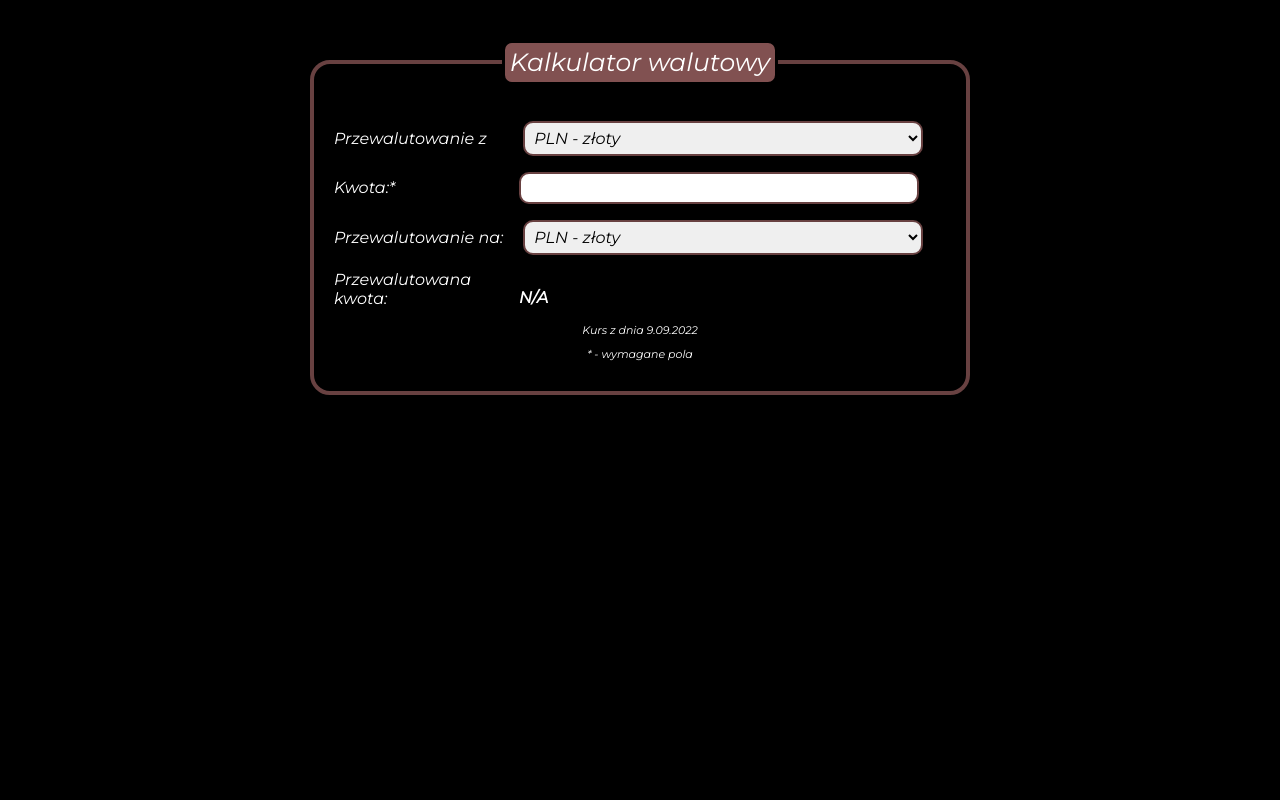
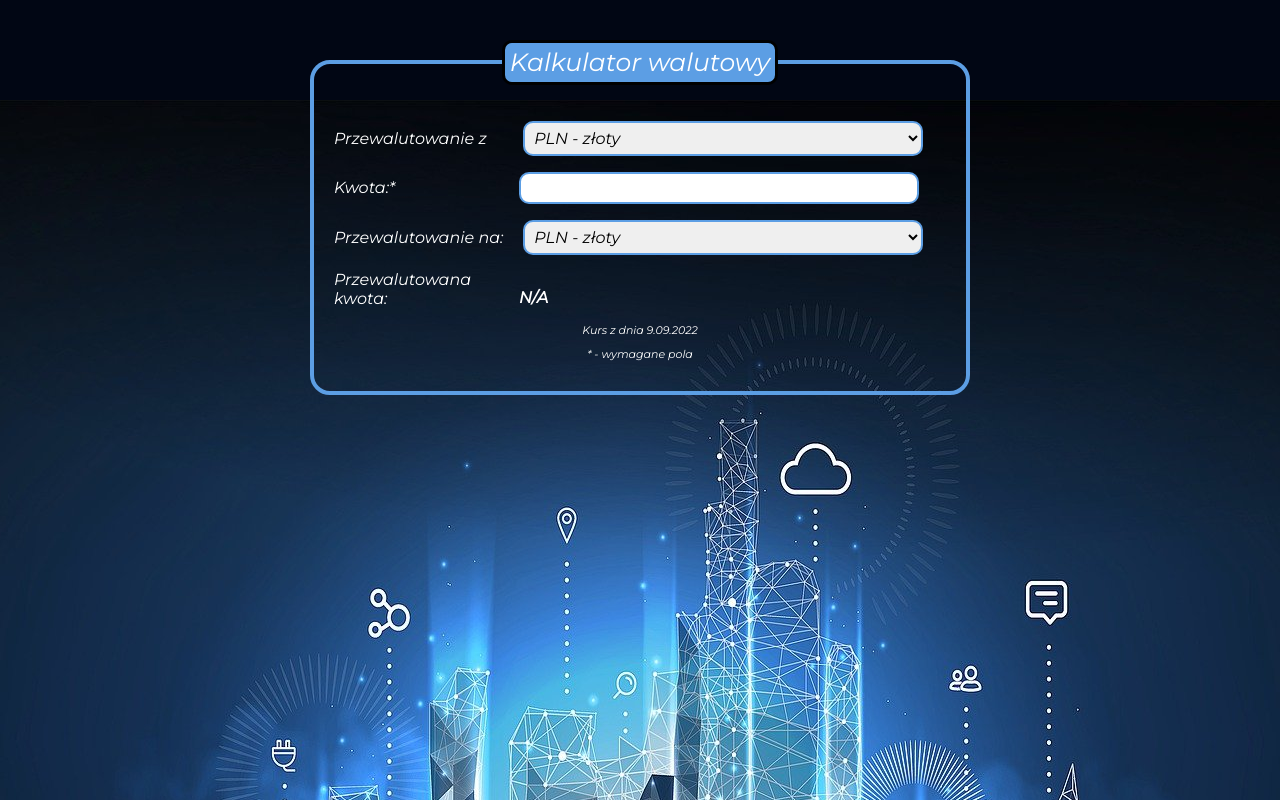
Before and after one commit to jakubzuber/currency_calculator, a plain HTML site: page index.html in a window 1280 px wide. Drawn offline with nearby package versions, Linux system fonts and the light colour scheme.

Commit message:
background photo added

```diff
--- a/css_calculator/calc-style.css
+++ b/css_calculator/calc-style.css
@@ -1,8 +1,10 @@
 html {
   box-sizing: border-box;
-  max-width: 700px;
-  margin: 0 auto;
-  padding: 0 20px;
+  background-image: url("../pic/background.jpg");
+  background-repeat: no-repeat;
+  background-position-x: center;
+  background-position-y: 100px;
+  background-color: rgb(1, 6, 20);
 }
 
 *, ::after, ::before {
@@ -12,7 +14,9 @@ html {
 body {
   font-family: 'Montserrat', sans-serif;
   color: white;
-  background-color: rgb(0, 0, 0);
+  max-width: 700px;
+  margin: 0 auto;
+  padding: 0 20px;
 }
 
 .form__labelText {
@@ -23,7 +27,7 @@ body {
 }
 
 .form__field {
-  border: 2px solid rgb(104, 65, 65);
+  border: 2px solid rgb(92, 158, 228);
   padding: 5px;
   width: 100%;
   max-width: 400px;
@@ -41,14 +45,14 @@ body {
 .form__title {
   text-align: center;
   font-size: 25px;
-  background-color: rgb(129, 81, 81);
+  background-color: rgb(92, 158, 228);
   padding: 5px;
   border: 3px solid black;
   border-radius: 10px;
 }
 
 .form__fieldset {
-  border: 4px solid rgb(104, 65, 65);
+  border: 4px solid rgb(92, 158, 228);
   padding: 20px;
   border-radius: 20px;
   margin: 40px 0;
```
Also changed, not shown: pic/background.jpg (added), 1 other file.
